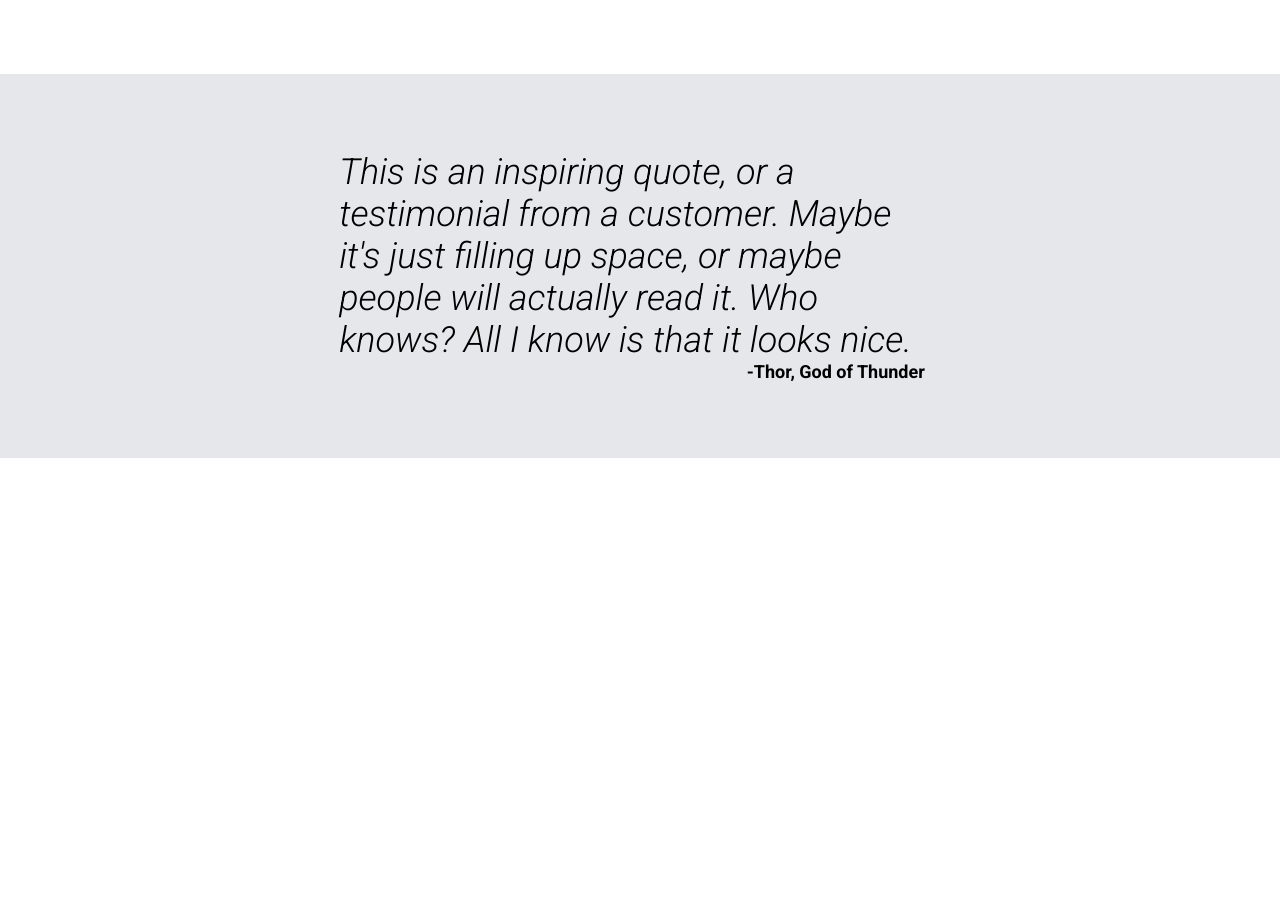
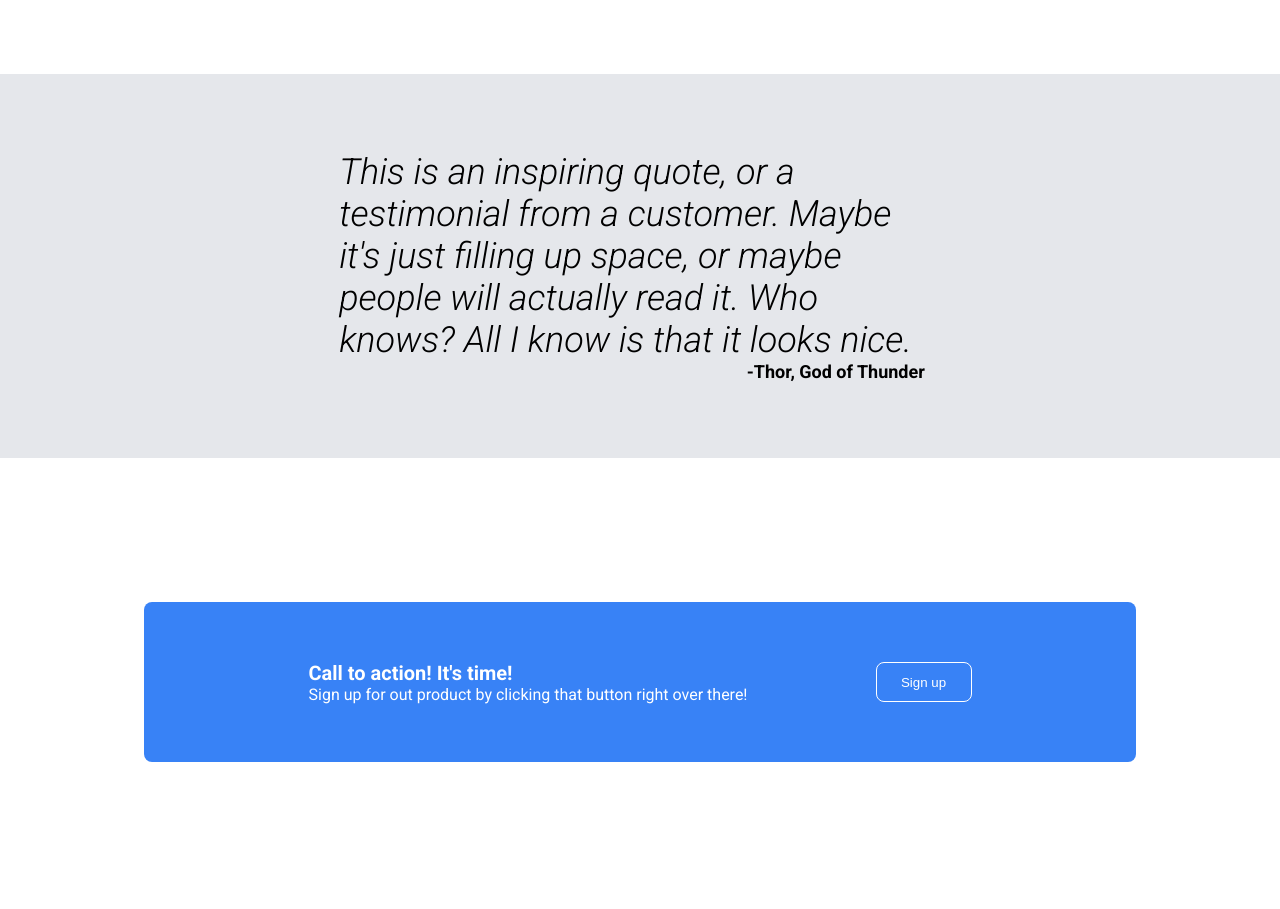
Before and after one commit to Maitlend/landing-page, a plain HTML site: page index.html in a window 1280 px wide. Shown: the part 721-1630 px from the top of the page. Before the commit the page ends 1215 px from the top, so only its background shows below. Drawn offline with Linux system fonts and the light colour scheme.

Commit message:
Add call to action section

```diff
--- a/index.html
+++ b/index.html
@@ -66,7 +66,15 @@
         <p class="quote-signature">-Thor, God of Thunder</p>
       </div>
 
-      <div class="cta-section"></div>
+      <div class="cta-section">
+        <div class="cta-container">
+          <div class="cta-text">
+            <p>Call to action! It's time!</p>
+            <p>Sign up for out product by clicking that button right over there!</p>
+          </div>
+          <button class="cta-btn"> Sign up</button>
+        </div>
+      </div>
     </div>
   </body>
 </html>
--- a/style.css
+++ b/style.css
@@ -140,3 +140,42 @@ ul {
   align-self: flex-end;
   margin-right: 1rem;
 }
+
+.cta-section {
+  margin: auto;
+  padding: 9rem 0;
+}
+
+.cta-container {
+  display: flex;
+  justify-content: center;
+  gap: 8rem;
+  width: 62rem;
+  border-radius: .5rem;
+  height: 10rem;
+  background-color: #3882F6;
+  align-items: center;
+}
+
+.cta-text p {
+  color: white;
+  margin: 0;
+}
+
+.cta-text p:first-of-type {
+  font-size: 20px;
+  font-weight: bold;
+}
+
+.cta-text p:last-of-type {
+  font-size: 1rem;
+}
+
+.cta-btn {
+  height: 2.5rem;
+  width: 6rem;
+  border-radius: .5rem;
+  border: 1px solid white;
+  background-color: #3882F6;
+  color: white;
+}
```
